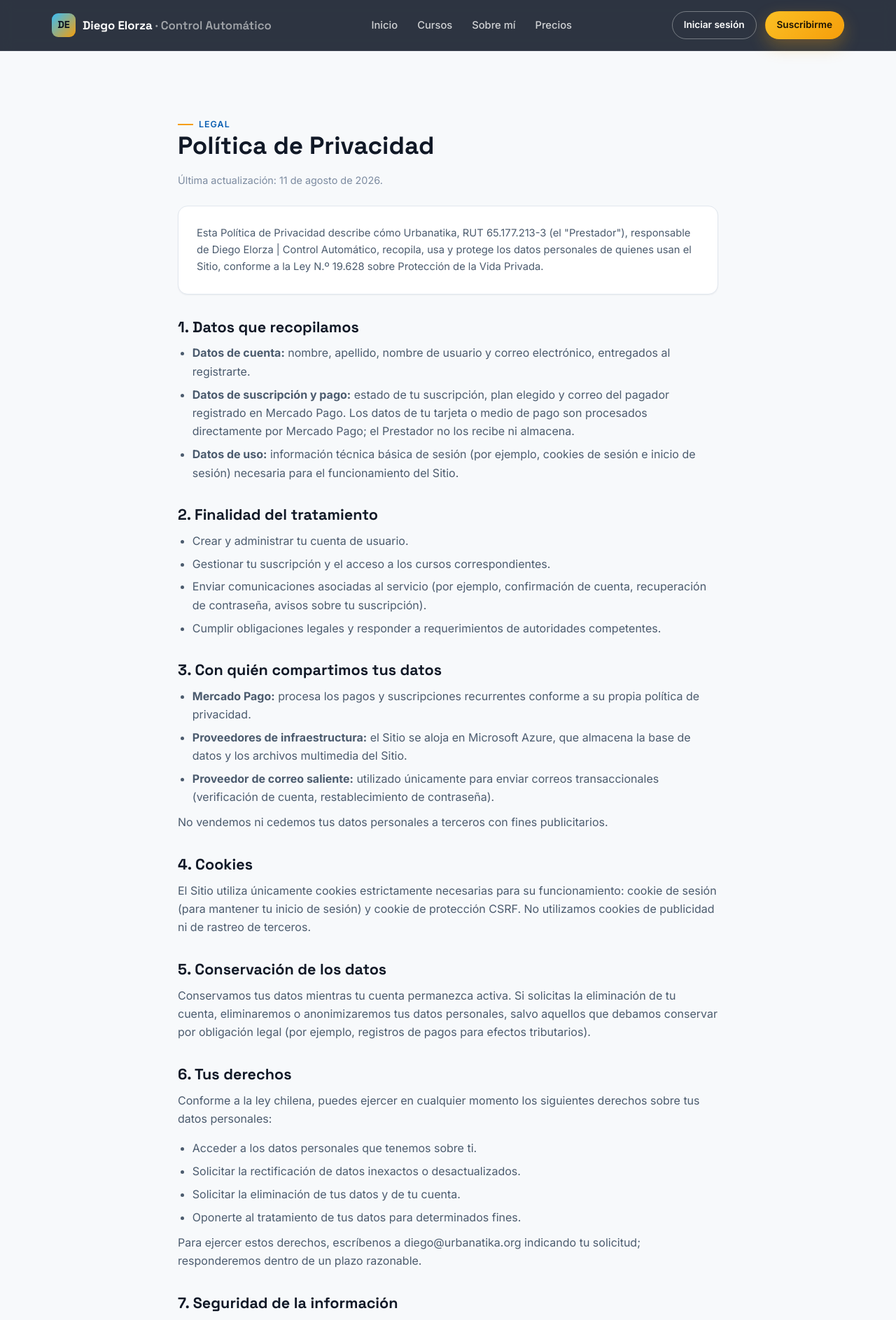
After one commit to urbanatika/Control-Automatico-Educaci-n-DE, a Django app: page /legal/privacidad/ in a window 1280 px wide. The commit adds this page. Shown: the top 1887 px of the page at 70% size. Run offline with Django 5.2, Linux system fonts and the light colour scheme.

Commit message:
Add legal pages (terms, privacy) and basic SEO
Adds Terminos y Condiciones / Politica de Privacidad pages tailored to
Chilean law (Ley 19.496, Ley 19.628) covering the Mercado Pago
subscription flow, plus favicon, canonical/OG/Twitter meta tags,
robots.txt and sitemap.xml so the site is properly indexable.

Co-Authored-By: Claude Sonnet 5 <noreply@anthropic.com>

```diff
--- a/apps/core/context_processors.py
+++ b/apps/core/context_processors.py
@@ -5,4 +5,8 @@ def site_settings(request):
     return {
         "site_name": settings.SITE_NAME,
         "site_owner_name": settings.SITE_OWNER_NAME,
+        "site_domain": settings.SITE_DOMAIN,
+        "contact_email": settings.CONTACT_EMAIL,
+        "legal_entity_name": settings.LEGAL_ENTITY_NAME,
+        "legal_entity_rut": settings.LEGAL_ENTITY_RUT,
     }
--- a/apps/core/urls.py
+++ b/apps/core/urls.py
@@ -7,4 +7,6 @@ app_name = "core"
 urlpatterns = [
     path("", views.HomeView.as_view(), name="home"),
     path("sobre-mi/", views.AboutView.as_view(), name="about"),
+    path("legal/terminos-y-condiciones/", views.TermsView.as_view(), name="terms"),
+    path("legal/privacidad/", views.PrivacyView.as_view(), name="privacy"),
 ]
--- a/apps/core/views.py
+++ b/apps/core/views.py
@@ -14,3 +14,11 @@ class HomeView(TemplateView):
 
 class AboutView(TemplateView):
     template_name = "core/about.html"
+
+
+class TermsView(TemplateView):
+    template_name = "core/terms.html"
+
+
+class PrivacyView(TemplateView):
+    template_name = "core/privacy.html"
--- a/controlweb/urls.py
+++ b/controlweb/urls.py
@@ -1,10 +1,25 @@
 from django.conf import settings
 from django.conf.urls.static import static
 from django.contrib import admin
+from django.contrib.sitemaps.views import sitemap
 from django.urls import include, path
+from django.views.generic import TemplateView
+
+from .sitemaps import CourseSitemap, StaticViewSitemap
+
+sitemaps = {
+    "static": StaticViewSitemap,
+    "courses": CourseSitemap,
+}
 
 urlpatterns = [
     path("admin/", admin.site.urls),
+    path("sitemap.xml", sitemap, {"sitemaps": sitemaps}, name="sitemap"),
+    path(
+        "robots.txt",
+        TemplateView.as_view(template_name="robots.txt", content_type="text/plain"),
+        name="robots",
+    ),
     path("", include("apps.core.urls")),
     path("cuenta/", include("apps.accounts.urls")),
     path("cursos/", include("apps.courses.urls")),
--- a/templates/accounts/signup.html
+++ b/templates/accounts/signup.html
@@ -17,6 +17,11 @@
             {% if field.errors %}<div class="form-errors">{{ field.errors|striptags }}</div>{% endif %}
           </div>
         {% endfor %}
+        <p style="font-size:0.82rem;color:var(--text-soft);">
+          Al crear una cuenta, aceptas los
+          <a href="{% url 'core:terms' %}">Términos y Condiciones</a> y la
+          <a href="{% url 'core:privacy' %}">Política de Privacidad</a>.
+        </p>
         <button type="submit" class="btn btn-primary btn-block">Crear cuenta</button>
       </form>
       <p class="auth-switch">¿Ya tienes cuenta? <a href="{% url 'accounts:login' %}">Inicia sesión</a></p>
--- a/templates/base.html
+++ b/templates/base.html
@@ -4,7 +4,25 @@
   <meta charset="UTF-8">
   <meta name="viewport" content="width=device-width, initial-scale=1.0">
   <title>{% block title %}{{ site_name }}{% endblock %}</title>
-  <meta name="description" content="{% block meta_description %}Cursos y clases de control automático: control lineal, no lineal, linealización, estrategias avanzadas, historia, herramientas y aplicaciones de laboratorio e industriales.{% endblock %}">
+  {% block meta_description_tag %}<meta name="description" content="{% block meta_description %}Cursos y clases de control automático: control lineal, no lineal, linealización, estrategias avanzadas, historia, herramientas y aplicaciones de laboratorio e industriales.{% endblock %}">{% endblock %}
+  <link rel="canonical" href="{{ request.build_absolute_uri }}">
+
+  <link rel="icon" type="image/svg+xml" href="{% static 'images/favicon.svg' %}">
+  <link rel="apple-touch-icon" href="{% static 'images/favicon.svg' %}">
+
+  <meta property="og:site_name" content="{{ site_name }}">
+  <meta property="og:type" content="website">
+  <meta property="og:url" content="{{ request.build_absolute_uri }}">
+  <meta property="og:title" content="{% block og_title %}{{ site_name }}{% endblock %}">
+  <meta property="og:description" content="{% block og_description %}Cursos y clases de control automático: control lineal, no lineal, linealización, estrategias avanzadas, historia, herramientas y aplicaciones de laboratorio e industriales.{% endblock %}">
+  <meta property="og:image" content="{% block og_image %}{{ request.scheme }}://{{ request.get_host }}{% static 'images/diego-elorza.jpg' %}{% endblock %}">
+  <meta property="og:locale" content="es_CL">
+
+  <meta name="twitter:card" content="summary_large_image">
+  <meta name="twitter:title" content="{% block twitter_title %}{{ site_name }}{% endblock %}">
+  <meta name="twitter:description" content="{% block twitter_description %}Cursos y clases de control automático: control lineal, no lineal, linealización, estrategias avanzadas, historia, herramientas y aplicaciones de laboratorio e industriales.{% endblock %}">
+  <meta name="twitter:image" content="{% block twitter_image %}{{ request.scheme }}://{{ request.get_host }}{% static 'images/diego-elorza.jpg' %}{% endblock %}">
+
   <link rel="preconnect" href="https://fonts.googleapis.com">
   <link href="https://fonts.googleapis.com/css2?family=Inter:wght@400;500;600;700&family=Space+Grotesk:wght@600;700&display=swap" rel="stylesheet">
   <link rel="stylesheet" href="{% static 'css/style.css' %}">
@@ -76,9 +94,17 @@
             {% endif %}
           </ul>
         </div>
+        <div>
+          <h4>Legal</h4>
+          <ul>
+            <li><a href="{% url 'core:terms' %}">Términos y Condiciones</a></li>
+            <li><a href="{% url 'core:privacy' %}">Política de Privacidad</a></li>
+            <li><a href="mailto:{{ contact_email }}">{{ contact_email }}</a></li>
+          </ul>
+        </div>
       </div>
       <div class="footer-bottom">
-        <span>&copy; {% now "Y" %} Diego Elorza. Todos los derechos reservados.</span>
+        <span>&copy; {% now "Y" %} {{ legal_entity_name }}. Todos los derechos reservados.</span>
         <span>Hecho para ingenieros, estudiantes y curiosos del control automático.</span>
       </div>
     </div>
--- a/templates/core/about.html
+++ b/templates/core/about.html
@@ -2,6 +2,7 @@
 {% load static %}
 
 {% block title %}Sobre mí · {{ site_name }}{% endblock %}
+{% block meta_description %}Conoce a Diego Elorza, Ingeniero en Automatización y Control Industrial y creador de {{ site_name }}.{% endblock %}
 
 {% block content %}
 <section class="section">
--- /dev/null
+++ b/templates/core/privacy.html
@@ -0,0 +1,133 @@
+{% extends "base.html" %}
+
+{% block title %}Política de Privacidad · {{ site_name }}{% endblock %}
+{% block meta_description %}Política de privacidad y tratamiento de datos personales de {{ site_name }}.{% endblock %}
+
+{% block extra_head %}
+<style>
+  .legal-article h2 { font-size:1.35rem; margin-top:2.2rem; }
+  .legal-article h3 { font-size:1.05rem; margin-top:1.4rem; }
+  .legal-article p, .legal-article li { color:var(--text-muted); line-height:1.65; }
+  .legal-article ul { padding-left:1.3rem; margin:0.6rem 0; }
+  .legal-article li { margin-bottom:0.4rem; }
+  .legal-article section + section { margin-top:0.5rem; }
+</style>
+{% endblock %}
+
+{% block content %}
+<section class="section">
+  <div class="container legal-article" style="max-width:820px;">
+    <span class="eyebrow" style="color:#0b5fb3;">Legal</span>
+    <h1 style="font-size:2.2rem;">Política de Privacidad</h1>
+    <p style="color:var(--text-soft);font-size:0.9rem;">Última actualización: 11 de agosto de 2026.</p>
+
+    <div class="track-card" style="margin-top:24px;">
+      <p style="margin:0;">
+        Esta Política de Privacidad describe cómo {{ legal_entity_name }}, RUT {{ legal_entity_rut }}
+        (el "Prestador"), responsable de {{ site_name }}, recopila, usa y protege los datos personales de
+        quienes usan el Sitio, conforme a la Ley N.º 19.628 sobre Protección de la Vida Privada.
+      </p>
+    </div>
+
+    <section>
+      <h2>1. Datos que recopilamos</h2>
+      <ul>
+        <li><strong>Datos de cuenta:</strong> nombre, apellido, nombre de usuario y correo electrónico, entregados al registrarte.</li>
+        <li><strong>Datos de suscripción y pago:</strong> estado de tu suscripción, plan elegido y correo del pagador registrado en Mercado Pago. Los datos de tu tarjeta o medio de pago son procesados directamente por Mercado Pago; el Prestador no los recibe ni almacena.</li>
+        <li><strong>Datos de uso:</strong> información técnica básica de sesión (por ejemplo, cookies de sesión e inicio de sesión) necesaria para el funcionamiento del Sitio.</li>
+      </ul>
+    </section>
+
+    <section>
+      <h2>2. Finalidad del tratamiento</h2>
+      <ul>
+        <li>Crear y administrar tu cuenta de usuario.</li>
+        <li>Gestionar tu suscripción y el acceso a los cursos correspondientes.</li>
+        <li>Enviar comunicaciones asociadas al servicio (por ejemplo, confirmación de cuenta, recuperación de contraseña, avisos sobre tu suscripción).</li>
+        <li>Cumplir obligaciones legales y responder a requerimientos de autoridades competentes.</li>
+      </ul>
+    </section>
+
+    <section>
+      <h2>3. Con quién compartimos tus datos</h2>
+      <ul>
+        <li><strong>Mercado Pago:</strong> procesa los pagos y suscripciones recurrentes conforme a su propia política de privacidad.</li>
+        <li><strong>Proveedores de infraestructura:</strong> el Sitio se aloja en Microsoft Azure, que almacena la base de datos y los archivos multimedia del Sitio.</li>
+        <li><strong>Proveedor de correo saliente:</strong> utilizado únicamente para enviar correos transaccionales (verificación de cuenta, restablecimiento de contraseña).</li>
+      </ul>
+      <p>No vendemos ni cedemos tus datos personales a terceros con fines publicitarios.</p>
+    </section>
+
+    <section>
+      <h2>4. Cookies</h2>
+      <p>
+        El Sitio utiliza únicamente cookies estrictamente necesarias para su funcionamiento: cookie de sesión
+        (para mantener tu inicio de sesión) y cookie de protección CSRF. No utilizamos cookies de publicidad
+        ni de rastreo de terceros.
+      </p>
+    </section>
+
+    <section>
+      <h2>5. Conservación de los datos</h2>
+      <p>
+        Conservamos tus datos mientras tu cuenta permanezca activa. Si solicitas la eliminación de tu cuenta,
+        eliminaremos o anonimizaremos tus datos personales, salvo aquellos que debamos conservar por
+        obligación legal (por ejemplo, registros de pagos para efectos tributarios).
+      </p>
+    </section>
+
+    <section>
+      <h2>6. Tus derechos</h2>
+      <p>Conforme a la ley chilena, puedes ejercer en cualquier momento los siguientes derechos sobre tus datos personales:</p>
+      <ul>
+        <li>Acceder a los datos personales que tenemos sobre ti.</li>
+        <li>Solicitar la rectificación de datos inexactos o desactualizados.</li>
+        <li>Solicitar la eliminación de tus datos y de tu cuenta.</li>
+        <li>Oponerte al tratamiento de tus datos para determinados fines.</li>
+      </ul>
+      <p>
+        Para ejercer estos derechos, escríbenos a <a href="mailto:{{ contact_email }}">{{ contact_email }}</a>
+        indicando tu solicitud; responderemos dentro de un plazo razonable.
+      </p>
+    </section>
+
+    <section>
+      <h2>7. Seguridad de la información</h2>
+      <p>
+        Aplicamos medidas técnicas razonables para proteger tus datos: las contraseñas se almacenan de forma
+        cifrada (hash), las conexiones al Sitio se realizan mediante HTTPS y los datos de pago son manejados
+        exclusivamente por Mercado Pago. Ningún sistema es completamente inmune a riesgos, por lo que no
+        podemos garantizar seguridad absoluta.
+      </p>
+    </section>
+
+    <section>
+      <h2>8. Menores de edad</h2>
+      <p>
+        El Sitio está dirigido a personas mayores de 18 años. Si eres menor de edad, debes usar el Sitio
+        con la supervisión y autorización de un padre, madre o tutor legal.
+      </p>
+    </section>
+
+    <section>
+      <h2>9. Cambios a esta política</h2>
+      <p>
+        Podemos actualizar esta Política de Privacidad periódicamente. Los cambios se publicarán en esta
+        misma página junto con la fecha de última actualización.
+      </p>
+    </section>
+
+    <section>
+      <h2>10. Contacto</h2>
+      <p>
+        Para consultas sobre esta Política de Privacidad, escríbenos a
+        <a href="mailto:{{ contact_email }}">{{ contact_email }}</a>.
+      </p>
+    </section>
+
+    <p style="margin-top:2rem;">
+      Consulta también nuestros <a href="{% url 'core:terms' %}">Términos y Condiciones</a>.
+    </p>
+  </div>
+</section>
+{% endblock %}
--- a/templates/courses/catalog.html
+++ b/templates/courses/catalog.html
@@ -1,6 +1,7 @@
 {% extends "base.html" %}
 
 {% block title %}Cursos · {{ site_name }}{% endblock %}
+{% block meta_description %}Catálogo completo de cursos de control automático: control lineal, no lineal, linealización de sistemas, estrategias avanzadas, historia, herramientas de diseño y aplicaciones de laboratorio e industria.{% endblock %}
 
 {% block content %}
 <section class="section" style="padding-bottom:0;">
--- /dev/null
+++ b/templates/robots.txt
@@ -0,0 +1,6 @@
+User-agent: *
+Allow: /
+Disallow: /admin/
+Disallow: /cuenta/
+
+Sitemap: {{ request.scheme }}://{{ request.get_host }}{% url 'sitemap' %}
--- a/templates/subscriptions/pricing.html
+++ b/templates/subscriptions/pricing.html
@@ -1,6 +1,7 @@
 {% extends "base.html" %}
 
 {% block title %}Precios · {{ site_name }}{% endblock %}
+{% block meta_description %}Planes de suscripción mensual y anual para acceder a todos los cursos de control automático de {{ site_name }}. Pago seguro con Mercado Pago.{% endblock %}
 
 {% block content %}
 <section class="section">
@@ -77,6 +78,10 @@
     <p class="text-center" style="margin-top:24px;color:var(--text-soft);font-size:0.85rem;">
       Precios en pesos chilenos (CLP), el equivalente en dólares es referencial. Ajusta los montos exactos en tu archivo <code>.env</code>.
     </p>
+    <p class="text-center" style="margin-top:8px;color:var(--text-soft);font-size:0.82rem;">
+      Al suscribirte aceptas los <a href="{% url 'core:terms' %}">Términos y Condiciones</a> y la
+      <a href="{% url 'core:privacy' %}">Política de Privacidad</a>.
+    </p>
   </div>
 </section>
 {% endblock %}
```
Also changed, not shown: controlweb/settings/base.py (+7 -0 lines), controlweb/sitemaps.py (added, +38 -0 lines), templates/core/terms.html (added, +130 -0 lines), templates/courses/course_detail.html (+7 -0 lines), static/images/favicon.svg (added), 1 other file.
